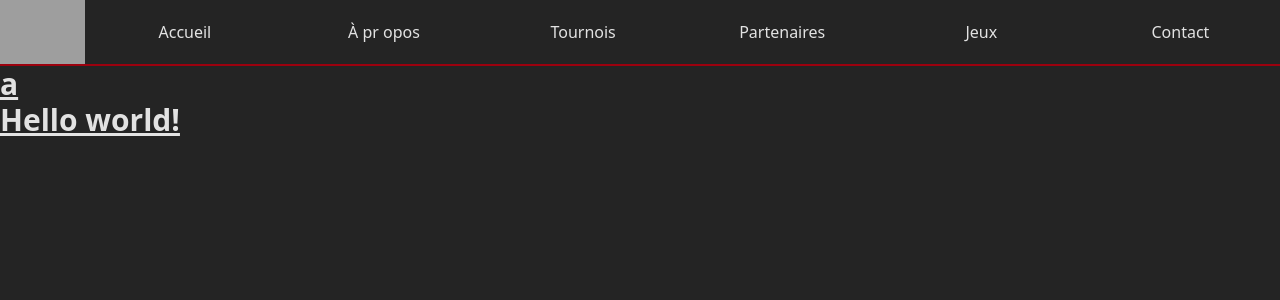
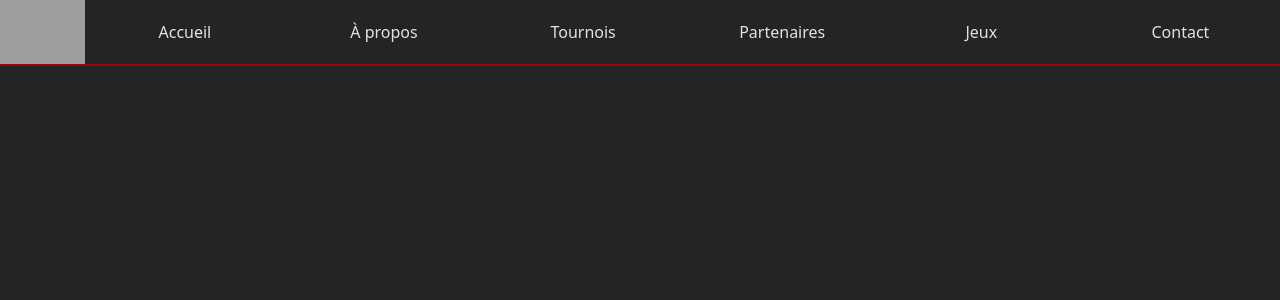
Before and after one commit to BenoitFardoux/front-end-warriors, a React (Vite) app: page / in a window 1280 px wide. Shown: the top 300 px of the page. Built offline with nearby package versions, Linux system fonts and the light colour scheme; grey boxes are pictures that could not be loaded.

Commit message:
suppression coquille

```diff
--- a/src/App.tsx
+++ b/src/App.tsx
@@ -5,12 +5,6 @@ const App : React.FC = () =>  {
   return (
     <>
     <Header></Header>
-    <h1 className="text-3xl font-bold underline">
-a
-    </h1>
-    <h1 className="text-3xl font-bold underline">
-      Hello world!
-    </h1>
     </>
   );
 }
--- a/src/components/Header.tsx
+++ b/src/components/Header.tsx
@@ -8,7 +8,7 @@ const Header : React.FC= () => {
         <ul className='flex justify-evenly items-stretch'>
           <img src={logo} className='max-w-md max-h-16 object-contain'></img>
           <NavbarLink text='Accueil' link='/' />
-          <NavbarLink text='À pr opos'  link='/about'/>
+          <NavbarLink text='À propos'  link='/about'/>
           <NavbarLink text='Tournois' link='/tournois' />
           <NavbarLink text='Partenaires' link='/partenaires'/>
           <NavbarLink text='Jeux' link='/jeux'/>
```
